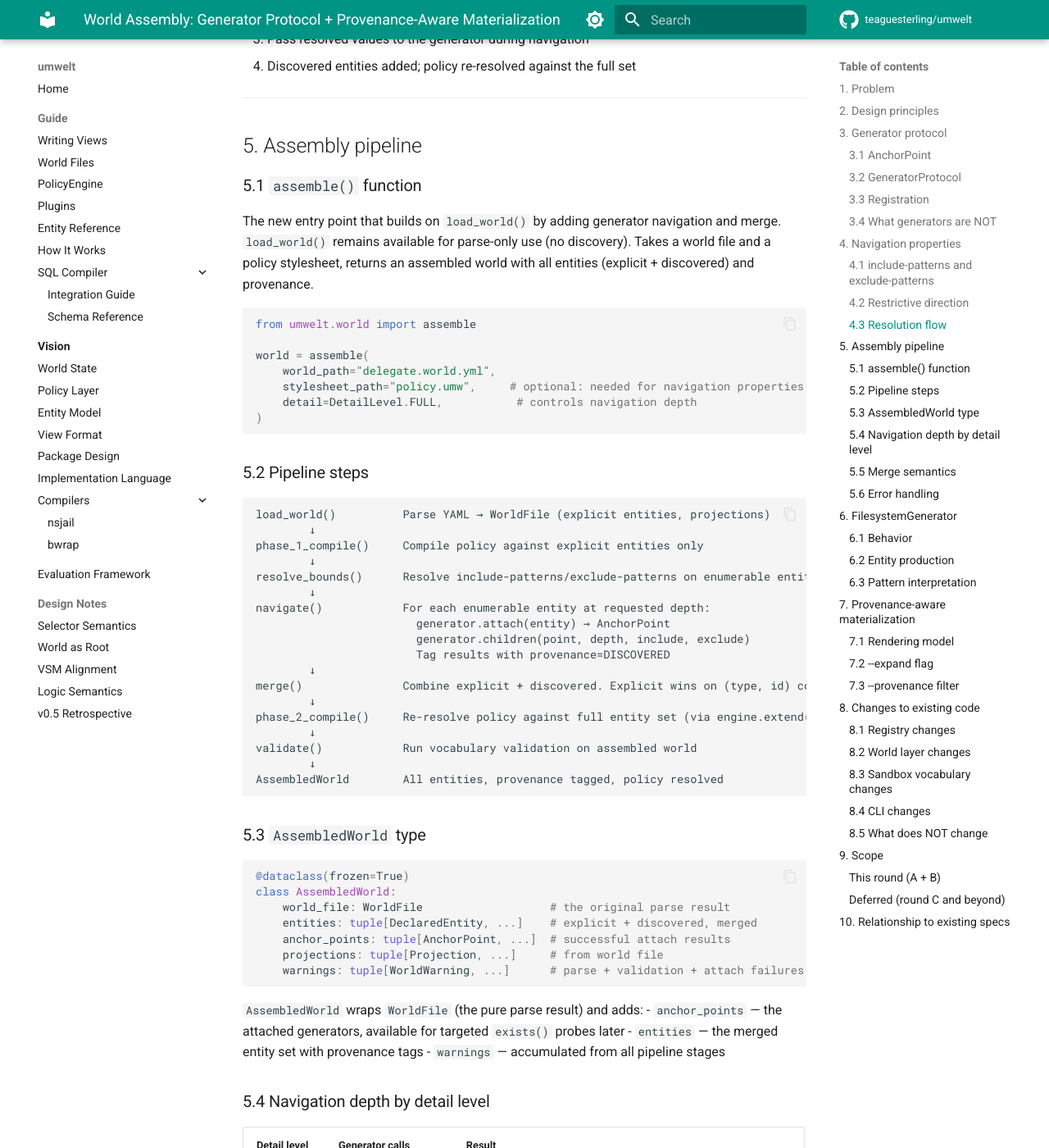
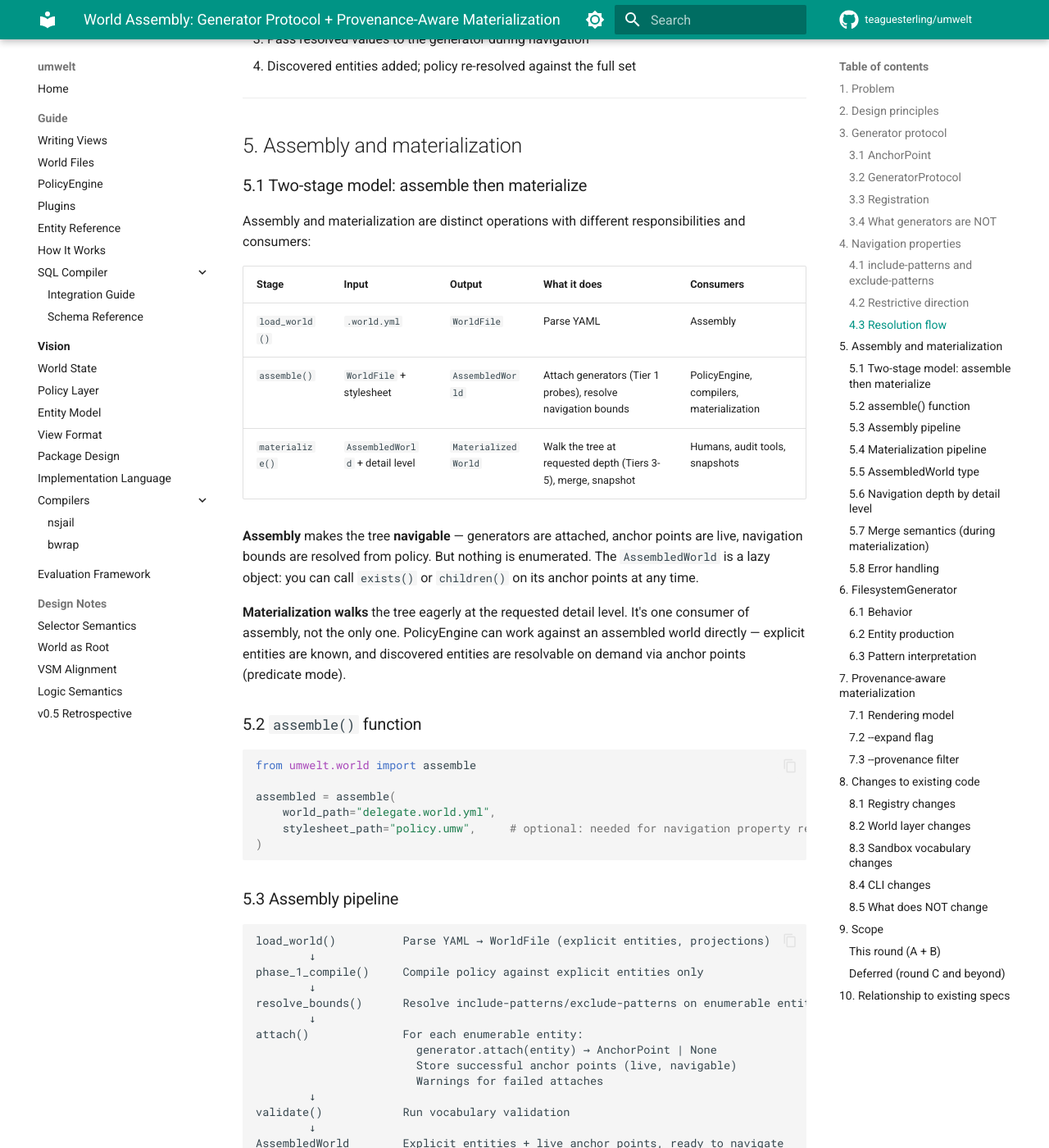
Before and after one commit to teaguesterling/umwelt, an MkDocs documentation site: the page built from docs/superpowers/specs/2026-04-27-world-assembly-design.md, in a window 1280 px wide and 1400 px high, scrolled down 5573 px. Shown: the whole window at 82% size. Built offline with MkDocs 1.6.1 and Material for MkDocs 9.7.7, drawn with Linux system fonts in a browser that asks for light colours; comment, search, counter and statistics services are not loaded; some of the changed text lies outside the part shown.

Commit message:
docs(spec): split assembly (attach) from materialization (enumerate)
Assembly probes generators (Tier 1) and creates live anchor points.
Materialization walks the tree at requested depth. AssembledWorld
is a lazy navigable object, not a bag of enumerated entities.

Co-Authored-By: Claude Opus 4.6 <noreply@anthropic.com>

````diff
--- a/docs/superpowers/specs/2026-04-27-world-assembly-design.md
+++ b/docs/superpowers/specs/2026-04-27-world-assembly-design.md
@@ -214,23 +214,34 @@ The assembly pipeline resolves navigation properties on enumerable entities *bef
 
 ---
 
-## 5. Assembly pipeline
+## 5. Assembly and materialization
 
-### 5.1 `assemble()` function
+### 5.1 Two-stage model: assemble then materialize
 
-The new entry point that builds on `load_world()` by adding generator navigation and merge. `load_world()` remains available for parse-only use (no discovery). Takes a world file and a policy stylesheet, returns an assembled world with all entities (explicit + discovered) and provenance.
+Assembly and materialization are distinct operations with different responsibilities and consumers:
+
+| Stage | Input | Output | What it does | Consumers |
+|---|---|---|---|---|
+| `load_world()` | `.world.yml` | `WorldFile` | Parse YAML | Assembly |
+| `assemble()` | `WorldFile` + stylesheet | `AssembledWorld` | Attach generators (Tier 1 probes), resolve navigation bounds | PolicyEngine, compilers, materialization |
+| `materialize()` | `AssembledWorld` + detail level | `MaterializedWorld` | Walk the tree at requested depth (Tiers 3-5), merge, snapshot | Humans, audit tools, snapshots |
+
+**Assembly** makes the tree **navigable** — generators are attached, anchor points are live, navigation bounds are resolved from policy. But nothing is enumerated. The `AssembledWorld` is a lazy object: you can call `exists()` or `children()` on its anchor points at any time.
+
+**Materialization** **walks** the tree eagerly at the requested detail level. It's one consumer of assembly, not the only one. PolicyEngine can work against an assembled world directly — explicit entities are known, and discovered entities are resolvable on demand via anchor points (predicate mode).
+
+### 5.2 `assemble()` function
 
 ```python
 from umwelt.world import assemble
 
-world = assemble(
+assembled = assemble(
     world_path="delegate.world.yml",
-    stylesheet_path="policy.umw",     # optional: needed for navigation properties
-    detail=DetailLevel.FULL,           # controls navigation depth
+    stylesheet_path="policy.umw",     # optional: needed for navigation property resolution
 )
 ```
 
-### 5.2 Pipeline steps
+### 5.3 Assembly pipeline
 
 ```
 load_world()          Parse YAML → WorldFile (explicit entities, projections)
@@ -239,8 +250,30 @@ phase_1_compile()     Compile policy against explicit entities only
         ↓
 resolve_bounds()      Resolve include-patterns/exclude-patterns on enumerable entities
         ↓
-navigate()            For each enumerable entity at requested depth:
-                        generator.attach(entity) → AnchorPoint
+attach()              For each enumerable entity:
+                        generator.attach(entity) → AnchorPoint | None
+                        Store successful anchor points (live, navigable)
+                        Warnings for failed attaches
+        ↓
+validate()            Run vocabulary validation
+        ↓
+AssembledWorld        Explicit entities + live anchor points, ready to navigate
+```
+
+Assembly does NOT call `children()` or `exists()`. It probes (Tier 1) only. The tree is navigable after assembly; materialization or direct API calls navigate it.
+
+### 5.4 Materialization pipeline
+
+```python
+from umwelt.world import materialize
+
+snapshot = materialize(assembled, detail=DetailLevel.FULL)
+```
+
+```
+AssembledWorld        Explicit entities + live anchor points
+        ↓
+navigate()            For each anchor point at requested depth:
                         generator.children(point, depth, include, exclude)
                         Tag results with provenance=DISCOVERED
         ↓
@@ -248,37 +281,36 @@ merge()               Combine explicit + discovered. Explicit wins on (type, id)
         ↓
 phase_2_compile()     Re-resolve policy against full entity set (via engine.extend())
         ↓
-validate()            Run vocabulary validation on assembled world
-        ↓
-AssembledWorld        All entities, provenance tagged, policy resolved
+MaterializedWorld     All entities, provenance tagged, concrete snapshot
 ```
 
-### 5.3 `AssembledWorld` type
+### 5.5 `AssembledWorld` type
 
 ```python
 @dataclass(frozen=True)
 class AssembledWorld:
     world_file: WorldFile                   # the original parse result
-    entities: tuple[DeclaredEntity, ...]    # explicit + discovered, merged
-    anchor_points: tuple[AnchorPoint, ...]  # successful attach results
+    entities: tuple[DeclaredEntity, ...]    # explicit entities only
+    anchor_points: tuple[AnchorPoint, ...]  # live — generators attached, ready to navigate
     projections: tuple[Projection, ...]     # from world file
     warnings: tuple[WorldWarning, ...]      # parse + validation + attach failures
+    engine: PolicyEngine | None             # phase 1 engine (explicit entities + resolved bounds)
 ```
 
-`AssembledWorld` wraps `WorldFile` (the pure parse result) and adds:
-- `anchor_points` — the attached generators, available for targeted `exists()` probes later
-- `entities` — the merged entity set with provenance tags
-- `warnings` — accumulated from all pipeline stages
+`AssembledWorld` wraps `WorldFile` and adds:
+- `anchor_points` — live handles for on-demand navigation (`exists()`, `children()`)
+- `engine` — the phase 1 PolicyEngine with resolved navigation properties, available for direct queries against explicit entities
+- `entities` — explicit entities only (discovered entities come from materialization or direct navigation)
 
-### 5.4 Navigation depth by detail level
+### 5.6 Navigation depth by detail level
 
-| Detail level | Generator calls | Result |
+| Detail level | Generator calls (during materialization) | Result |
 |---|---|---|
-| SUMMARY | `attach()` only | AnchorPoint metadata (counts, reachability). No children enumerated. |
+| SUMMARY | None (attach already done during assembly) | AnchorPoint metadata (counts, reachability). No children enumerated. |
 | OUTLINE | `children(depth=1)` | Immediate children with type + id + classes. No attributes. |
 | FULL | `children(depth=-1)` | Full recursive tree with all attributes. |
 
-### 5.5 Merge semantics
+### 5.7 Merge semantics (during materialization)
 
 When explicit and discovered entities share the same `(type, id)`:
 
@@ -288,15 +320,15 @@ When explicit and discovered entities share the same `(type, id)`:
 
 This matches the existing merge pattern in `parser.py` where explicit entities override shorthands.
 
-### 5.6 Error handling
+### 5.8 Error handling
 
-| Condition | Behavior |
-|---|---|
-| Entity type has no generator | Skip silently (not enumerable, that's fine) |
-| `attach()` returns None | Warning: "source not found for mount#source" |
-| `attach()` raises | Warning: "generator error for mount#source: {message}" |
-| `children()` raises | Warning: "enumeration failed for mount#source: {message}" |
-| Unknown entity type in results | Warning via `validate_world()` (soft, existing behavior) |
+| Condition | Stage | Behavior |
+|---|---|---|
+| Entity type has no generator | Assembly | Skip silently (not enumerable) |
+| `attach()` returns None | Assembly | Warning: "source not found for mount#source" |
+| `attach()` raises | Assembly | Warning: "generator error for mount#source: {message}" |
+| `children()` raises | Materialization | Warning: "enumeration failed for mount#source: {message}" |
+| Unknown entity type in results | Materialization | Warning via `validate_world()` (soft) |
 
 Generator failures are always soft — they produce warnings, never errors. A world with a broken mount is still a valid world; it just has fewer entities than expected. This matches the forward-compatibility pattern throughout umwelt.
 
````
